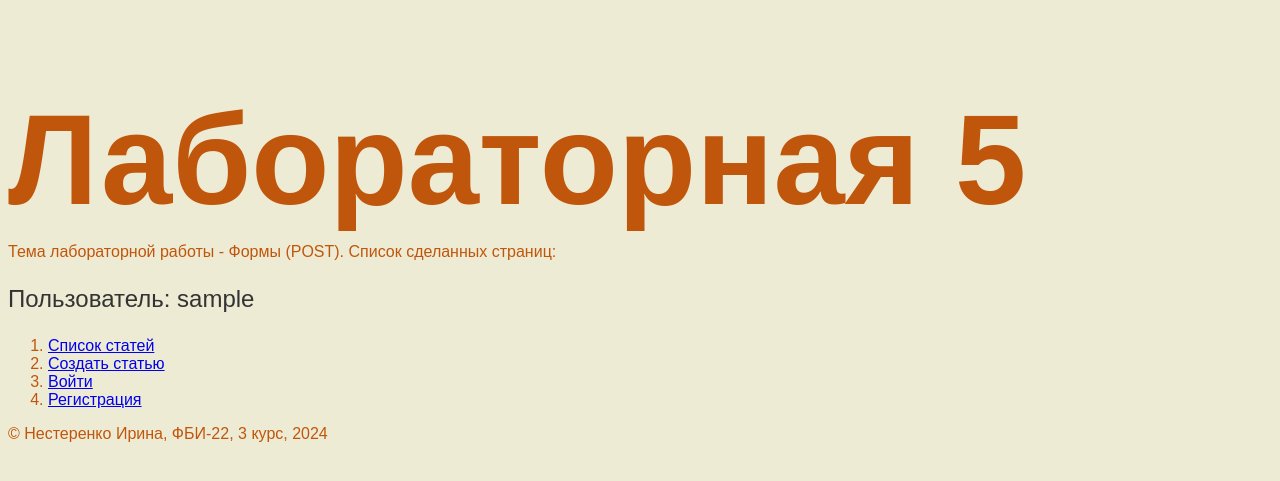
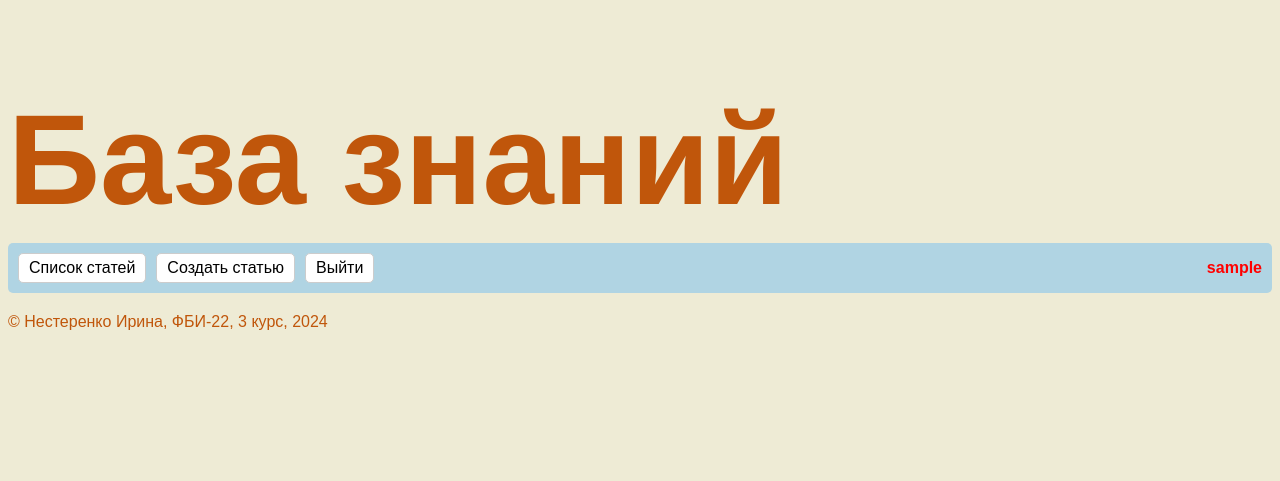
Before and after one commit to nstrnkrn/web-programming-labs-2, a Flask app: page /lab5/ in a window 1280 px wide. Shown: the part 26-507 px from the top of the page. Run offline with Flask 3, Linux system fonts and the light colour scheme; the visitor is signed in with stand-in values (Sample User, id 1); some libraries are stand-ins or nearby versions.

Commit message:
Хеширование паролей

```diff
--- a/lab5.py
+++ b/lab5.py
@@ -1,6 +1,7 @@
 from flask import Blueprint, render_template, request, session, redirect, url_for
 import psycopg2
 from psycopg2.extras import RealDictCursor
+from werkzeug.security import check_password_hash, generate_password_hash
 
 lab5 = Blueprint('lab5', __name__)
 
@@ -79,6 +80,9 @@ def register():
             db_close(conn, cur)
             return render_template('lab5/register.html', error='Такой пользователь уже существует')
 
+        password_hash = generate_password_hash(password)
+        cur.execute(f"INSERT INTO users(login, password) VALUES ('{login}', '{password_hash}');")
+
         # Регистрация пользователя
         cur.execute("INSERT INTO users (login, password) VALUES (%s, %s);", (login, password))
         conn.commit()
@@ -97,6 +101,14 @@ def register():
 def login():
     if request.method == 'GET':
         return render_template('lab5/login.html')
+
+    if not user:
+            db_close(conn, cur)
+            return render_template('lab5/login.html', error='Логин и/или пароль неверны')
+
+    if not check_password_hash(user['password'], password):
+            db_close(conn, cur)
+            return render_template('lab5/login.html', error='Логин и/или пароль неверны')
 
     login = request.form.get('login')
     password = request.form.get('password')
--- a/templates/lab5/lab5.html
+++ b/templates/lab5/lab5.html
@@ -3,24 +3,95 @@
 {% block lab %} Лабораторная работа 5 {% endblock %}
 
 {% block main %}
-    <h1>Лабораторная 5</h1>
-    <div>Тема лабораторной работы - Формы (POST). Список сделанных страниц:</div>
 
-    <!-- Проверяем, есть ли в сессии логин -->
-    <p>Пользователь: {% if login %} {{ login }} {% else %} Anonymous {% endif %}</p>
+<style>
+    .navbar {
+        background-color: #b0d4e3; /* Светло-голубой фон */
+        padding: 10px;
+        display: flex;
+        align-items: center;
+        justify-content: space-between;
+        border-radius: 5px;
+        margin-bottom: 20px;
+    }
+    .navbar .nav-links {
+        display: flex;
+        gap: 10px;
+    }
+    .navbar .nav-links a {
+        text-decoration: none;
+        background: #fff;
+        padding: 5px 10px;
+        border-radius: 5px;
+        color: black;
+        border: 1px solid #ccc;
+    }
+    .navbar .nav-links a:hover {
+        background-color: #e0f0f8;
+    }
+    .navbar .user {
+        font-weight: bold;
+        margin-left: auto;
+        color: black;
+    }
+    .navbar .user span {
+        color: red;
+    }
 
-    <ol>
-        <li>
-            <a href="/lab4/login">Список статей</a>
-        </li>
-        <li>
-            <a href="/lab4/register">Создать статью</a>
-        </li>
-        <li>
-            <a href="/lab4/list">Войти</a>
-        </li>
-        <li>
-            <a href="/lab4/create">Регистрация</a>
-        </li>
-    </ol>
+    .content-container {
+        margin-top: 20px;
+    }
+
+    .content-container p {
+        font-size: 16px;
+        margin-bottom: 10px;
+    }
+
+    .content-container ol {
+        list-style: none;
+        padding: 0;
+        display: flex;
+        gap: 10px;
+        flex-wrap: wrap;
+    }
+
+    .content-container ol li {
+        background: #f9f9f9;
+        border: 1px solid #ddd;
+        padding: 5px 10px;
+        border-radius: 5px;
+    }
+
+    .content-container ol li a {
+        text-decoration: none;
+        color: black;
+    }
+
+    .content-container ol li a:hover {
+        text-decoration: underline;
+    }
+</style>
+
+<h1>База знаний</h1>
+<div class="navbar">
+    <div class="nav-links">
+        <a href="/lab5/articles">Список статей</a>
+        <a href="/lab5/create">Создать статью</a>
+        {% if session['login'] %}
+            <a href="/lab5/logout">Выйти</a>
+        {% else %}
+            <a href="/lab5/login">Войти</a>
+            <a href="/lab5/register">Регистрация</a>
+        {% endif %}
+    </div>
+    <div class="user">
+        {% if session['login'] %}
+            <span>{{ session['login'] }}</span>
+        {% else %}
+            <span>Гость</span>
+        {% endif %}
+    </div>
+</div>
+
+
 {% endblock %}
```
